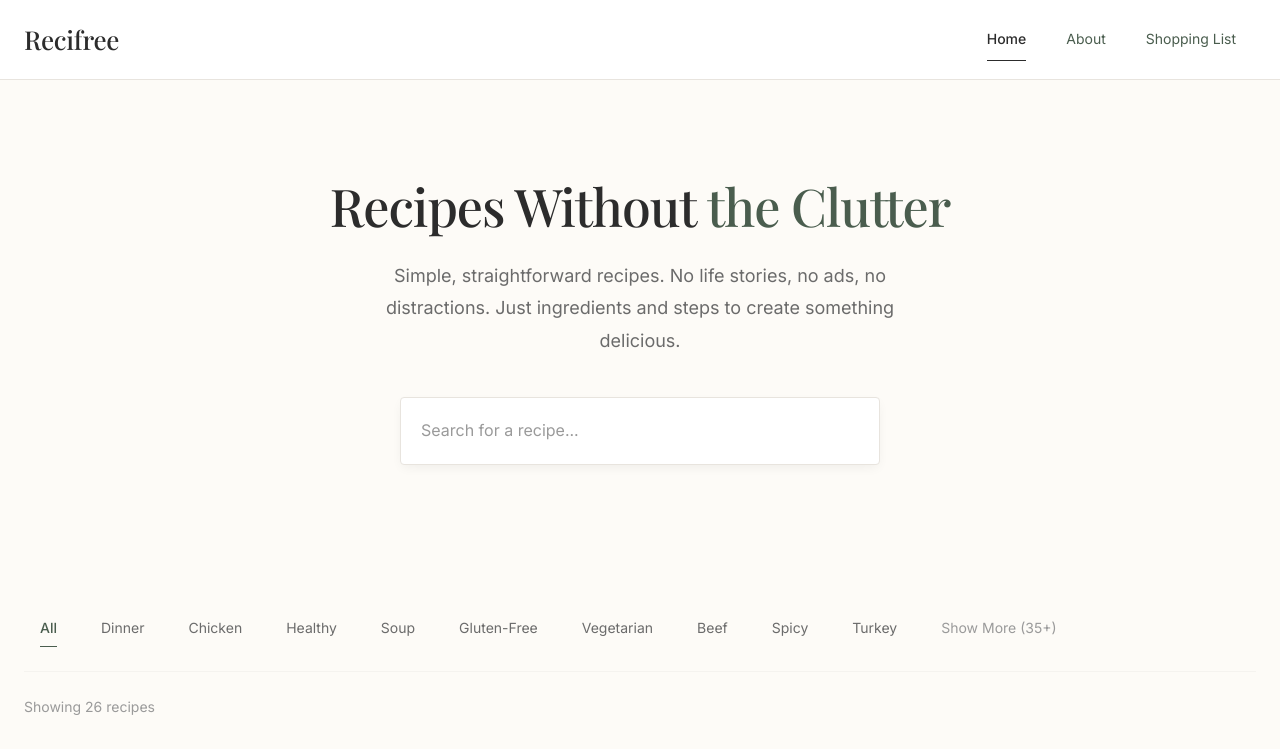
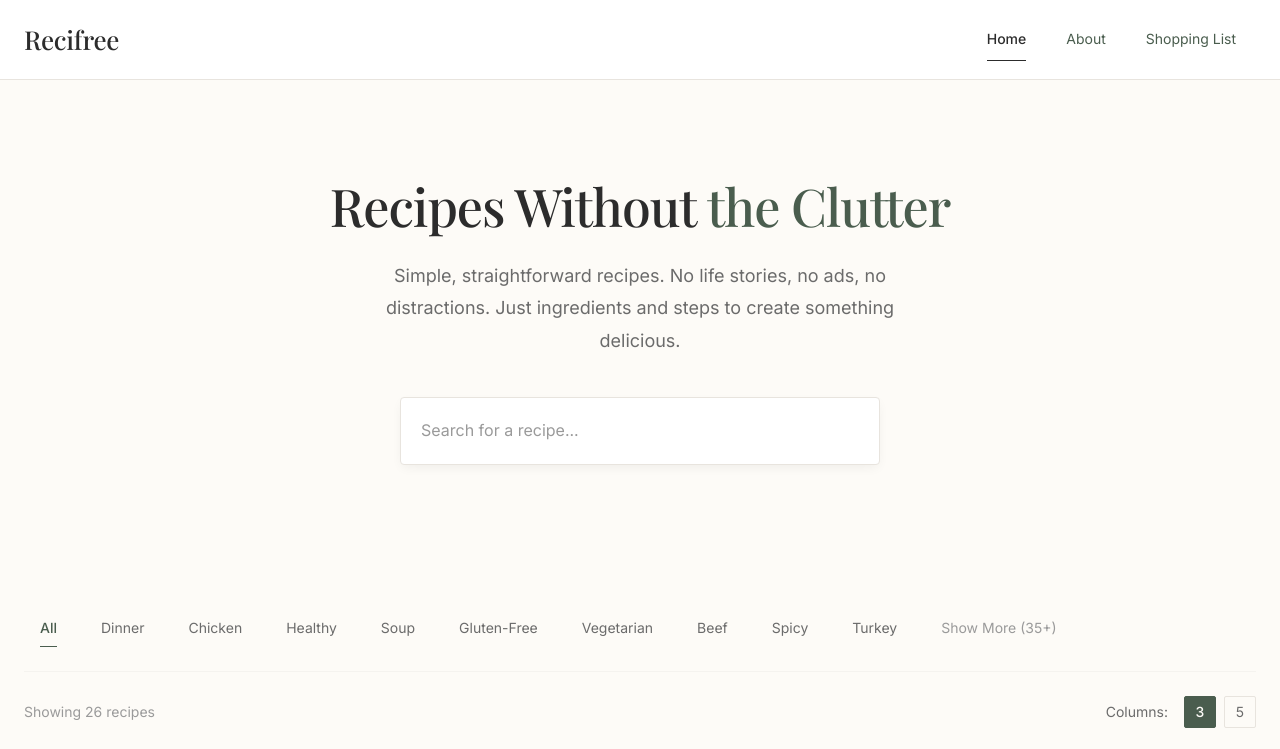
Before and after one commit to bendaprile/recifree-web, a React (Vite) app: page / in a window 1280 px wide. Shown: the top 749 px of the page. Built offline with nearby package versions, Linux system fonts and the light colour scheme.

Commit message:
feat: add grid column toggle controls to Home page and update testing documentation

```diff
--- a/src/pages/Home/Home.css
+++ b/src/pages/Home/Home.css
@@ -167,11 +167,61 @@
     color: var(--color-primary);
 }
 
-/* Recipe Count */
+/* Recipe Count & Controls Container */
+.list-controls-container {
+    display: flex;
+    justify-content: space-between;
+    align-items: center;
+    flex-wrap: wrap;
+    gap: var(--space-4);
+    margin-bottom: var(--space-8);
+}
+
 .recipe-count {
     font-size: var(--text-sm);
     color: var(--color-text-muted);
-    margin-bottom: var(--space-8);
+    margin-bottom: 0;
+}
+
+/* Grid Size Controls */
+.grid-size-controls {
+    display: flex;
+    align-items: center;
+    gap: var(--space-2);
+}
+
+.controls-label {
+    font-size: var(--text-sm);
+    color: var(--color-text-secondary);
+    margin-right: var(--space-2);
+}
+
+.grid-size-btn {
+    width: 32px;
+    height: 32px;
+    display: flex;
+    align-items: center;
+    justify-content: center;
+    border: 1px solid var(--color-border);
+    background-color: var(--color-background);
+    color: var(--color-text-secondary);
+    border-radius: var(--radius-sm);
+    font-size: var(--text-sm);
+    cursor: pointer;
+    transition: all var(--transition-fast);
+}
+
+.grid-size-btn:hover {
+    color: var(--color-primary);
+    border-color: var(--color-primary);
+    background-color: var(--color-surface);
+}
+
+.grid-size-btn.active {
+    background-color: var(--color-primary);
+    color: var(--color-background);
+    border-color: var(--color-primary);
+    font-weight: var(--font-medium);
 }
 
 /* Recipe Grid */
@@ -179,17 +229,31 @@
     display: grid;
     grid-template-columns: 1fr;
     gap: var(--space-8);
+    transition: grid-template-columns var(--transition-base), gap var(--transition-base);
 }
 
 @media (min-width: 640px) {
     .recipe-grid {
         grid-template-columns: repeat(2, 1fr);
     }
+    .recipe-grid.columns-5 {
+        grid-template-columns: repeat(3, 1fr);
+        gap: var(--space-6);
+    }
 }
 
 @media (min-width: 1024px) {
     .recipe-grid {
         grid-template-columns: repeat(3, 1fr);
+    }
+    .recipe-grid.columns-5 {
+        grid-template-columns: repeat(4, 1fr);
+    }
+}
+
+@media (min-width: 1280px) {
+    .recipe-grid.columns-5 {
+        grid-template-columns: repeat(5, 1fr);
     }
 }
 
--- a/src/pages/Home/Home.jsx
+++ b/src/pages/Home/Home.jsx
@@ -7,6 +7,7 @@ import './Home.css';
 function Home() {
     const [selectedTag, setSelectedTag] = useState('All');
     const [searchQuery, setSearchQuery] = useState('');
+    const [gridColumns, setGridColumns] = useState(3);
 
     // Get all unique tags
     const [isTagsExpanded, setIsTagsExpanded] = useState(false);
@@ -103,16 +104,32 @@ function Home() {
                         )}
                     </div>
 
-                    {/* Recipe Count */}
-                    <p className="recipe-count">
-                        Showing {filteredRecipes.length} {filteredRecipes.length === 1 ? 'recipe' : 'recipes'}
-                        {selectedTag !== 'All' && ` in "${selectedTag}"`}
-                        {searchQuery && ` matching "${searchQuery}"`}
-                    </p>
+                    {/* Controls Container */}
+                    <div className="list-controls-container">
+                        <p className="recipe-count">
+                            Showing {filteredRecipes.length} {filteredRecipes.length === 1 ? 'recipe' : 'recipes'}
+                            {selectedTag !== 'All' && ` in "${selectedTag}"`}
+                            {searchQuery && ` matching "${searchQuery}"`}
+                        </p>
+
+                        <div className="grid-size-controls">
+                            <span className="controls-label">Columns:</span>
+                            {[3, 5].map(cols => (
+                                <button
+                                    key={cols}
+                                    className={`grid-size-btn ${gridColumns === cols ? 'active' : ''}`}
+                                    onClick={() => setGridColumns(cols)}
+                                    title={`View ${cols} items per row`}
+                                >
+                                    {cols}
+                                </button>
+                            ))}
+                        </div>
+                    </div>
 
                     {/* Recipe Grid */}
                     {filteredRecipes.length > 0 ? (
-                        <div className="recipe-grid">
+                        <div className={`recipe-grid columns-${gridColumns}`}>
                             {filteredRecipes.map(recipe => (
                                 <RecipeCard key={recipe.id} recipe={recipe} />
                             ))}
```
Also changed, not shown: 2 other files (tests, documents, lock files or other folders).
